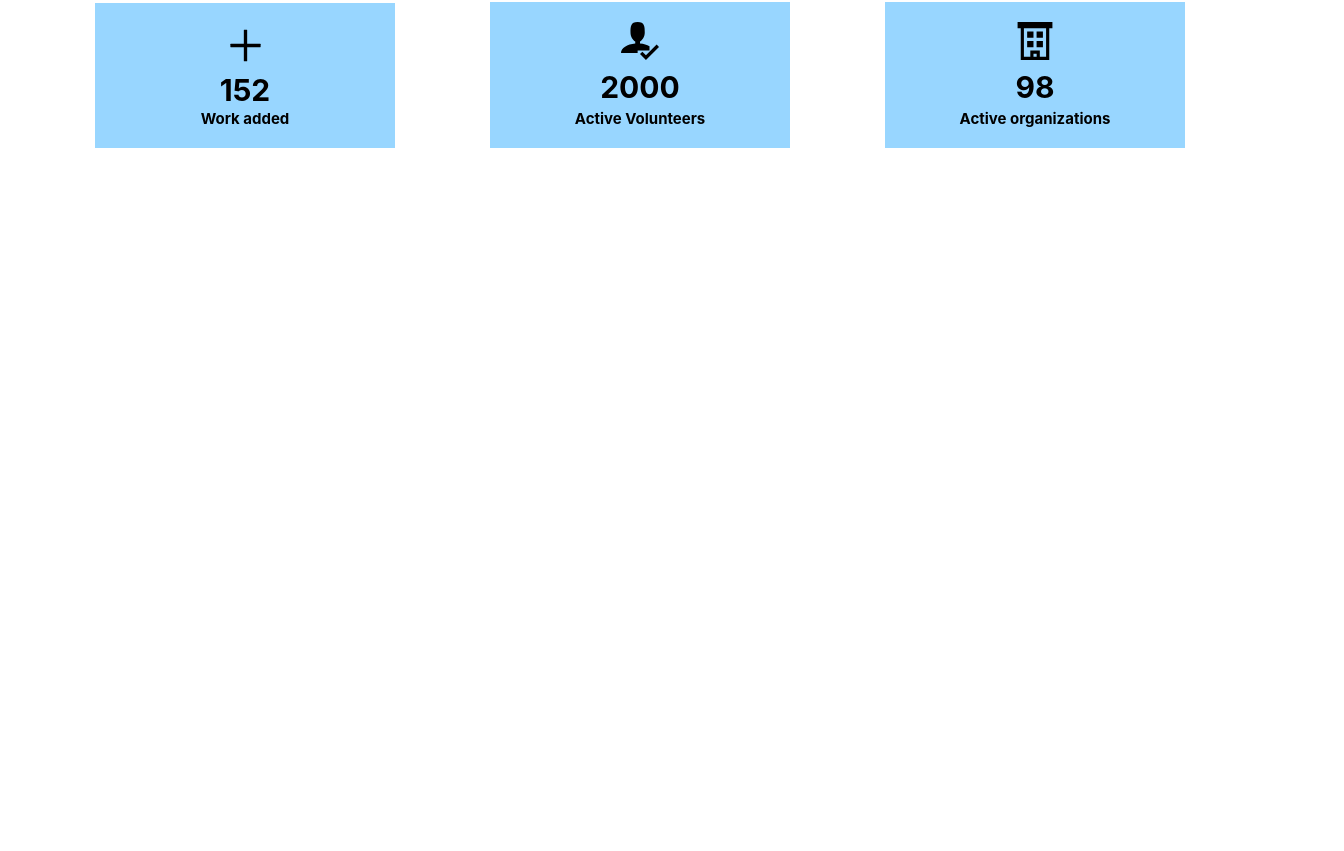
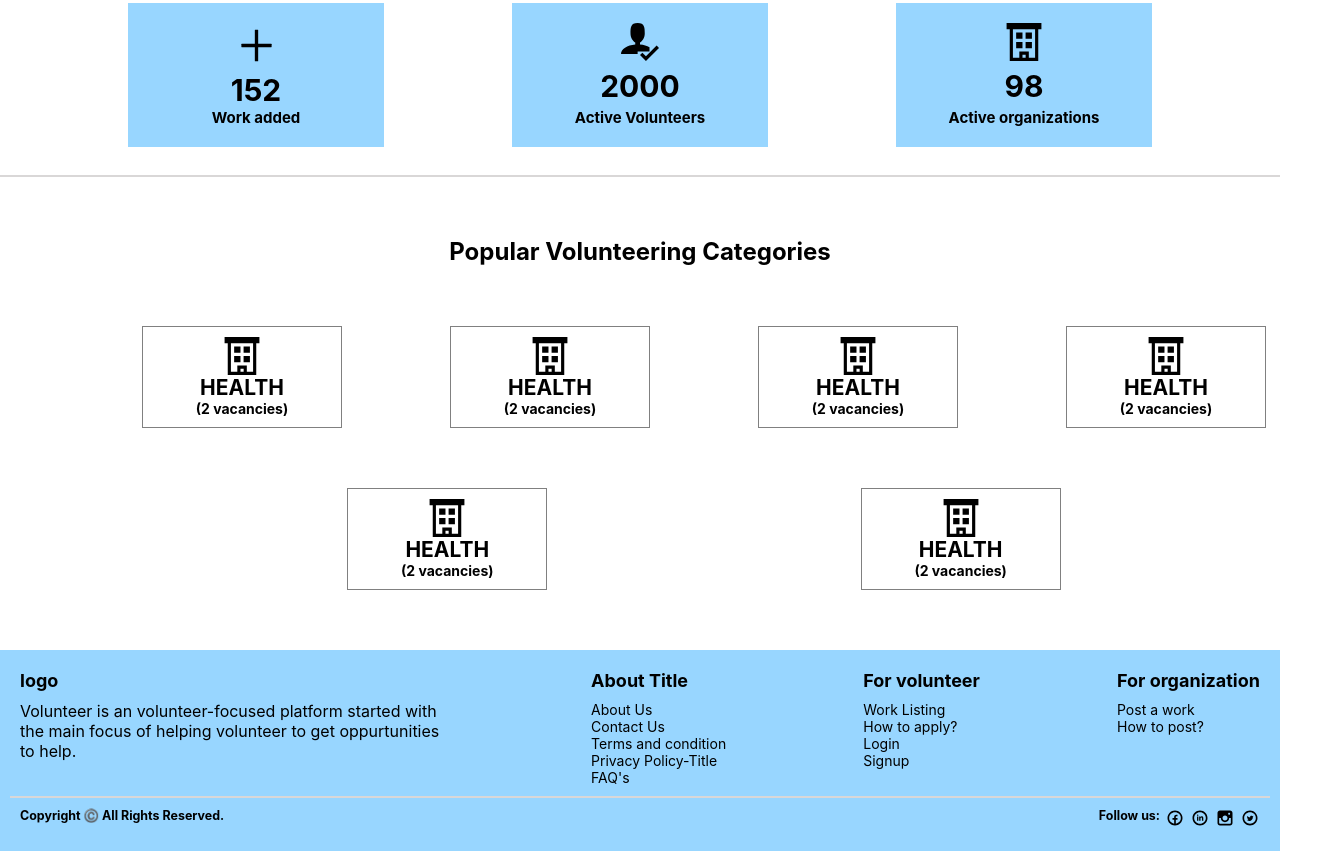
Before and after one commit to anysa-kharel/Volunteer-Management-System, a React (Create React App) app: page /home in a window 1280 px wide. Shown: the part 730-1581 px from the top of the page, 1344 px wide, since content can reach past the window. Before the commit the page ends 905 px from the top, so only its background shows below. Built offline with nearby package versions, Linux system fonts and the light colour scheme.

Commit message:
Added footer

```diff
--- /dev/null
+++ b/src/components/Footer.css
@@ -0,0 +1,67 @@
+/* Footer */
+*{
+    margin: 0px;
+    padding: 0px;
+    box-sizing: border-box;
+}
+:root{
+    /* --primary-color:#2089D5; */
+    --primary-color:#98d6ff;
+}
+.no_underline {
+    text-decoration: none;
+}
+footer{
+    /* border: 1px solid grey; */
+    background-color: var(--primary-color);
+    display: flex;
+    padding:10px;
+    width: 100%;
+    justify-content: space-between;
+    display: flex;
+    flex-direction: column;
+
+}
+#comp1{
+    display: flex;
+    justify-content:space-between;
+    margin:10px;
+}
+.footer-comp{
+    display: flex;
+    flex-direction:column;
+
+}
+#title{
+    width:35%;
+}
+footer h2{
+    font-size: 18px;
+    margin-bottom: 10px;
+}
+a{
+    text-decoration: none;
+    font-size: 14px;
+    color: black;
+    cursor: pointer ;
+}
+a:hover{
+    color: white;
+}
+.lastline{
+    display: flex;
+    justify-content: space-between;
+    margin: 10px;
+    font-size: 15px;
+    font-weight:300;
+
+}
+.followus{
+
+    display: flex;
+    gap:5px;
+}
+.line{
+    border-top:3px solid white;
+    width:100%;
+}
--- /dev/null
+++ b/src/components/Footer.js
@@ -0,0 +1,59 @@
+import React from "react";
+import './Footer.css';
+import { Link } from "react-router-dom";
+
+import { TiSocialFacebookCircular } from 'react-icons/ti';
+import { TiSocialLinkedinCircular } from 'react-icons/ti';
+import { TiSocialInstagram } from 'react-icons/ti';
+import { TiSocialTwitterCircular } from 'react-icons/ti';
+
+
+const Footer = () => {
+    return (
+
+        <footer>
+            <div id="comp1">
+                <div id="title">
+                    <h2>logo</h2>
+                    <p> Volunteer is an volunteer-focused platform started with the main focus of helping volunteer to get oppurtunities to help.</p>
+                </div>
+                <div className='about-company footer-comp'>
+                    <h2>About Title</h2>
+                    <Link to="#">About Us</Link>
+                    <Link to="#">Contact Us </Link>
+                    <Link to="#">Terms and condition</Link>
+                    <Link to="#">Privacy Policy-Title</Link>
+                    <Link to="#">FAQ's</Link>
+                </div>
+                <div className='volunteer footer-comp'>
+                    <h2>For volunteer</h2>
+                    <Link to="#">Work Listing</Link>
+                    <Link to="#">How to apply? </Link>
+                    <Link to="#">Login</Link>
+                    <Link to="#">Signup</Link>
+                </div>
+                <div className='organization footer-comp'>
+                    <h2>For organization</h2>
+                    <Link to="#">Post a work</Link>
+                    <Link to="#">How to post? </Link>
+                </div>
+
+            </div>
+            <div className='line'></div>
+
+            <div className='lastline'>
+                <h5>Copyright ©️ All Rights Reserved.</h5>
+                <div className="followus">
+                    <h5>Follow us:</h5>
+                    <Link to="https://www.facebook.com/"><TiSocialFacebookCircular size={20} /></Link>
+                    <Link to="https://www.linkedin.com/"><TiSocialLinkedinCircular size={20} /></Link>
+                    <Link to="https://www.instagram.com/"><TiSocialInstagram size={20} /></Link>
+                    <Link to="https://www.twitter.com/"><TiSocialTwitterCircular size={20} /></Link>
+                </div>
+
+            </div>
+        </footer>
+    )
+}
+
+export default Footer;
--- a/src/pages/Home.css
+++ b/src/pages/Home.css
@@ -6,6 +6,9 @@
 :root{
     /* --primary-color:#2089D5; */
     --primary-color:#98d6ff;
+}
+.no_underline {
+    text-decoration: none;
 }
 .image {
 
@@ -41,29 +44,53 @@
     width: 2.5rem;
     height: 2.5rem;
 }
+#post-button{
+    margin-top: 2%;
+display: flex;
+justify-content: center;
+
+}
+
+#post-button h2{
+    display: flex;
+    color:black;
+    text-decoration: none;
+    background-color: var(--primary-color);
+    justify-content: center;
+    padding: 5px;
+    font-size: 14px;
+    font-weight: 600;
+
+}
+#post-button a{
+    text-decoration:none;
+}
+#post-button h2:hover{
+    background-color: white;
+    color:black;
+}
 
 /* Card section */
 
 .card {
-
   height: 200px;
   display: flex;
   align-items: center;
-  justify-content: space-evenly;
+  justify-content:space-evenly;
   flex-direction: row;
-
-
+  margin-left :8% , 0%;
+  flex-wrap: wrap;
 
 }
+
 .card-item{
     display: flex;
     flex-direction: column;
     justify-content: center;
     align-items: center;
     /* border: 0.1px solid black; */
-    gap:5px;
     padding: 20px;
-    width:300px;
+    width:20%;
     background-color: var(--primary-color);
     color:black;
 
@@ -87,3 +114,49 @@
  .card-item h3{
     font-size: 15px;
  }
+
+ /* line */
+ .line{
+    border-top:2px solid rgb(217, 215, 215);
+    width:100%;
+}
+
+ /* Categories */
+ .categories{
+    display: flex;
+    flex-direction: column;
+    gap:30px;
+    margin-top: 0%;
+
+
+ }
+ .categories h1{
+    display: flex;
+    justify-content: center;
+    margin-top: 30px;
+ }
+ .categories-item{
+    display: flex;
+    flex-wrap: wrap;
+    /* gap:100px; */
+    justify-content: space-evenly;
+    width:100%;
+    margin:0% 5%;
+
+ }
+ .cat-1{
+    display: flex;
+    flex-direction: column;
+    justify-content: center;
+    align-items: center;
+    border: 1px solid grey;
+    padding: 10px;
+    width: 200px;
+    margin:30px;
+    cursor: pointer;
+ }
+.cat-1 h2,h4{
+    text-decoration: none;
+    list-style: none;
+    color:black;
+}
--- a/src/pages/Home.js
+++ b/src/pages/Home.js
@@ -3,10 +3,12 @@ import Navbar2 from '../components/Navbar2'
 import Select1 from '../components/Select1'
 import Select2 from '../components/Select2'
 import Select3 from '../components/Select3'
+import Footer from '../components/Footer'
 import { BsSearch } from 'react-icons/bs';
 import { AiOutlinePlus } from 'react-icons/ai';
 import { ImUserCheck } from 'react-icons/im';
 import { GrOrganization } from 'react-icons/gr';
+import { Link } from "react-router-dom";
 import './Home.css'
 const Home = () => {
   return (
@@ -19,6 +21,7 @@ const Home = () => {
           <div><Select3 /></div>
           <div className='search'><BsSearch /></div>
         </div>
+        <div id='post-button'><a href='#'><h2>Post a Volunteering work here!</h2></a></div>
       </section>
 
       <section className='card'>
@@ -28,16 +31,57 @@ const Home = () => {
           <h3>Work added</h3>
         </div>
         <div className='card-item card2'>
-          <a> <ImUserCheck size={38}/></a>
+          <a> <ImUserCheck size={38} /></a>
           <h1>2000</h1>
           <h3>Active Volunteers</h3>
 
         </div>
         <div className='card-item card3'>
-          <a> <GrOrganization size={38}/></a>
+          <a> <GrOrganization size={38} /></a>
           <h1>98</h1>
           <h3>Active organizations</h3>
         </div>
+      </section>
+
+      {/* Categories */}
+      <section className='categories'>
+        <div className='line'></div>
+        <h1>Popular Volunteering Categories</h1>
+        <div className='categories-item'>
+
+          <Link className="cat-1 no_underline" to="/login">
+            <GrOrganization size={38} />
+            <h2 >HEALTH</h2>
+            <h4>(2 vacancies)</h4>
+          </Link>
+
+          <Link className="cat-1 no_underline" to="/login">
+            <GrOrganization size={38} />
+            <h2 >HEALTH</h2>
+            <h4>(2 vacancies)</h4>
+          </Link>
+          <Link className="cat-1 no_underline" to="/login">
+            <GrOrganization size={38} />
+            <h2 >HEALTH</h2>
+            <h4>(2 vacancies)</h4>
+          </Link>
+          <Link className="cat-1 no_underline" to="/login">
+            <GrOrganization size={38} />
+            <h2 >HEALTH</h2>
+            <h4>(2 vacancies)</h4>
+          </Link>
+          <Link className="cat-1 no_underline" to="/login">
+            <GrOrganization size={38} />
+            <h2 >HEALTH</h2>
+            <h4>(2 vacancies)</h4>
+          </Link>
+          <Link className="cat-1 no_underline" to="/login">
+            <GrOrganization size={38} />
+            <h2 >HEALTH</h2>
+            <h4>(2 vacancies)</h4>
+          </Link>
+        </div>
+        <Footer/>
       </section>
 
     </>
```
